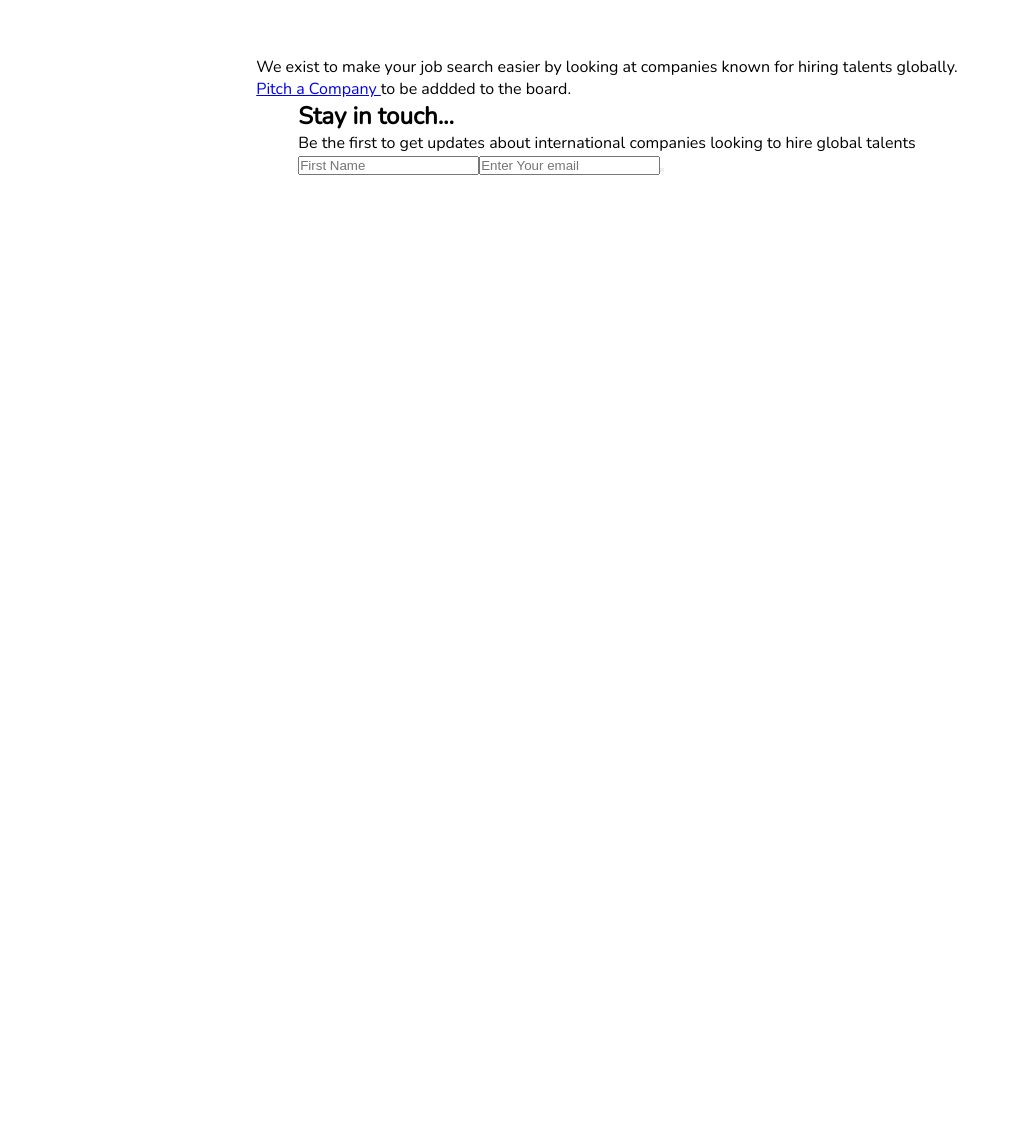
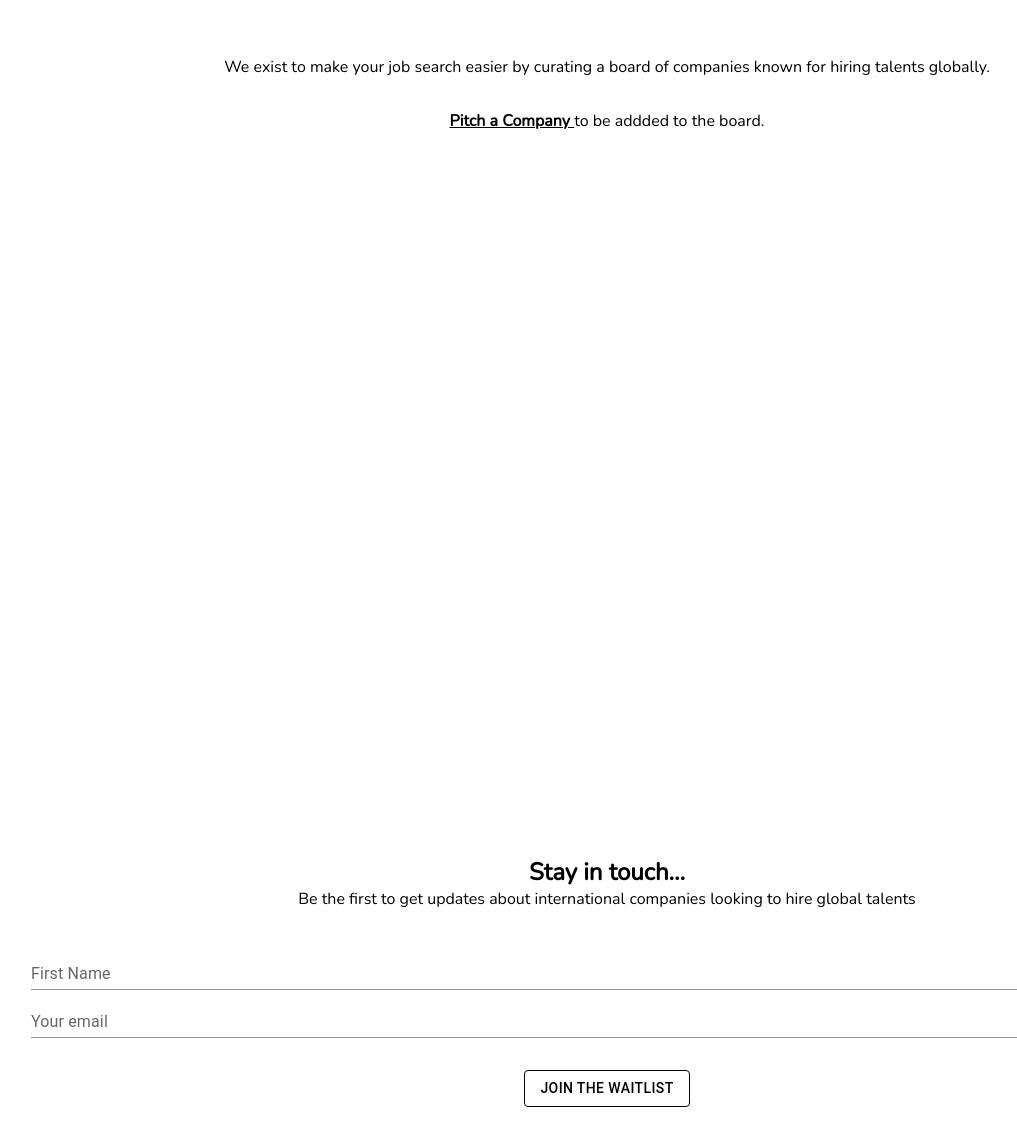
Before and after one commit to blossom-babs/remote-global, a Next.js app: page / in a window 1280 px wide. Shown: the part 1544-2690 px from the top of the page, without its empty margins (33-1050 px from the left). Before the commit the page ends 1720 px from the top, so only its background shows below. Built offline with nearby package versions, Linux system fonts and the light colour scheme; a web font is replaced by a local one.

Commit message:
build about and form

```diff
--- a/src/components/About.tsx
+++ b/src/components/About.tsx
@@ -1,27 +1,32 @@
 import Link from 'next/link';
+import TextField from '@mui/material/TextField';
+import Button from '@mui/material/Button';
+import {useState, useRef} from 'react'
 
-const  About = () =>{
+const About = () => {
+	const formRef = useRef(null)
+
 	return (
 		<div className="about">
 			<div className="about-main">
-			<h1 className=''>
-				Connecting African Talents to International opportunities  hiring
-				globally.
-			</h1>
+				<h1 className="">
+					Connecting African Talents to International opportunities hiring
+					globally.
+				</h1>
 			</div>
 
-			<div className='about-whatWeDo'>
+			<div className="about-whatWeDo">
 				<h2>❌ What this is not ❌</h2>
 
-				<div className='about-whatWeDo-box'>
-					<div className='about-whatWeDo-card'>
+				<div className="about-whatWeDo-box">
+					<div className="about-whatWeDo-card">
 						<h3>Not An Agency</h3>
 						<p>
 							This is not an Agency for recruiting talents to jobs or companies.
 							We have no affiliations to the companies shared.
 						</p>
 					</div>
-					<div className='about-whatWeDo-card'>
+					<div className="about-whatWeDo-card">
 						<h3>Not A Job board</h3>
 						<p>
 							This website contains little information about whether the
@@ -32,26 +37,50 @@ const  About = () =>{
 				</div>
 			</div>
 
-			<div>
+			<div className="about-why">
 				<p>
-					We exist to make your job search easier by looking at companies known
-					for hiring talents globally.
+					We exist to make your job search easier by curating a board of
+					companies known for hiring talents globally.
 				</p>
-				<Link href="/pitch">Pitch a Company </Link> to be addded to the board.
+				<p className="about-why-pitch">
+					<Link href="/pitch">Pitch a Company </Link> to be addded to the board.
+				</p>
 			</div>
 
-			<div>
+			<div className="about-footer">
 				<h2>Stay in touch...</h2>
 				<p>
 					Be the first to get updates about international companies looking to
 					hire global talents
 				</p>
 
-				<form action="">
-					<input type="text" placeholder="First Name" />
+				<div className="about-footer-form">
+					<form method="post" ref={formRef} name="google-sheet" action="">
+						<div>
+							<TextField
+								id="firstName"
+								fullWidth
+								label="First Name"
+								variant="standard"
+								name="firstName"
+							/>
+						</div>
+						<div>
+							<TextField
+								id="email"
+								fullWidth
+								label="Your email"
+								variant="standard"
+								name="email"
+							/>
+						</div>
+						<Button style={{marginTop: '2rem', color: '#000', borderColor: '#000'}} variant="outlined">Join the Waitlist</Button>
+						{/* <input type="text" placeholder="First Name" />
 					<input type="email" placeholder="Enter Your email" />
-					<button type="submit"></button>
-				</form>
+						<button type="submit">Join the Waitlist</button>*/}
+					</form>
+				</div>
+
 			</div>
 		</div>
 	);
--- a/src/styles/_about.scss
+++ b/src/styles/_about.scss
@@ -1,3 +1,10 @@
+@mixin fluidLayout {
+	width: 90%;
+	margin: 0 auto;
+	text-align: center;
+	height: 100vh;
+}
+
 .about {
 	display: flex;
 	justify-content: center;
@@ -27,8 +34,7 @@
 		width: 90%;
 		text-align: center;
 
-
-    @media screen and (min-width:1440px){
+		@media screen and (min-width: 1440px) {
 			width: 50%;
 		}
 
@@ -37,7 +43,7 @@
 			display: grid;
 			gap: 2rem;
 
-      @media screen and (min-width:768px){
+			@media screen and (min-width: 768px) {
 				grid-template-columns: 1fr 1fr;
 			}
 		}
@@ -47,9 +53,30 @@
 			padding: 1rem;
 			text-align: center;
 
-      p{
+			p {
 				padding-top: 1rem;
 			}
 		}
 	}
+
+	&-why {
+		@include fluidLayout();
+
+		&-pitch {
+			padding-top: 2rem;
+
+			a {
+				color: #000;
+				font-weight: bold;
 			}
+		}
+	}
+
+	&-footer {
+		@include fluidLayout();
+
+    &-form{
+      padding-top: 2rem;
+    }
+	}
+}
```
Lines whose indentation alone changed are shown as unchanged.
